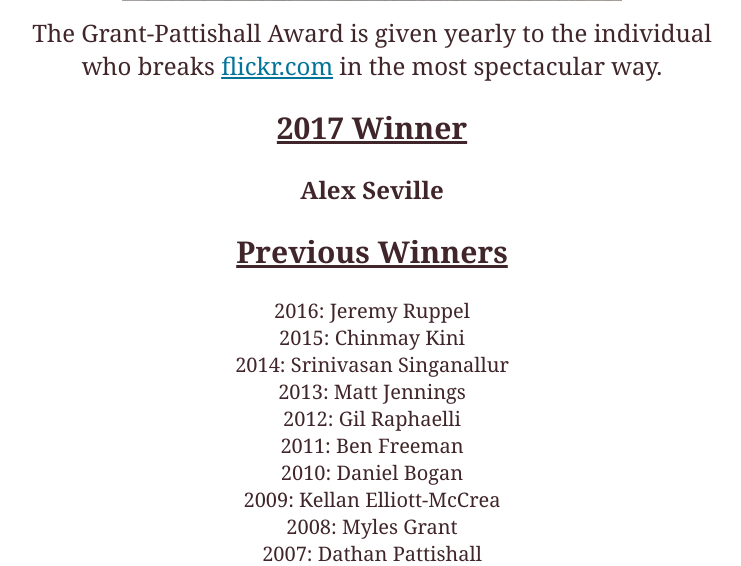
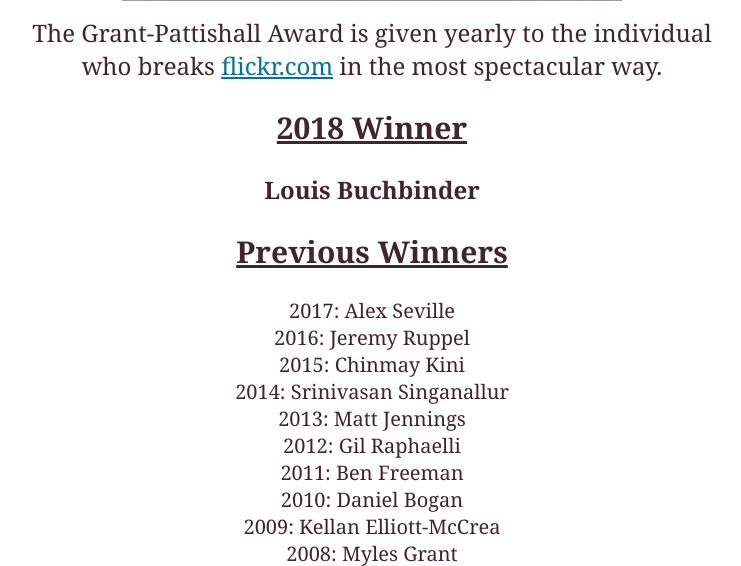
Before and after one commit to iamcal/grant-pattishall-award.com, a PHP site: page / in a window 1280 px wide. Shown: the part 537-1103 px from the top of the page, without its empty margins (268-1009 px from the left). Run offline with PHP 8.4, Linux system fonts and the light colour scheme.

Commit message:
2018 "winner"

```diff
--- a/www/index.php
+++ b/www/index.php
@@ -51,11 +51,12 @@ padding: 0;
 <p><img src="4075887842_a4597a01e3.jpg" width="500" height="375" alt="The Grant-Pattishall Award" /></p>
 <p>The Grant-Pattishall Award is given yearly to the individual<br />who breaks <a href="https://www.flickr.com">flickr.com</a> in the most spectacular way.</p>
 
-<h2>2017 Winner</h2>
-<p><strong title="425mb SOHP">Alex Seville</strong></p>
+<h2>2018 Winner</h2>
+<p><strong title="Deployr race condition releasing surprise new features">Louis Buchbinder</strong></p>
 
 <h2>Previous Winners</h2>
 <ul id="past_winners">
+	<li title="425mb SOHP">2017: Alex Seville</li>
 	<li title="Data center: You know shit is bad when Ruppel skips a Chieftain lunch.">2016: Jeremy Ruppel</li>
 	<li title="Endless loop">2015: Chinmay Kini</li>
 	<li title="Alice/Marci">2014: Srinivasan Singanallur</li>
```
